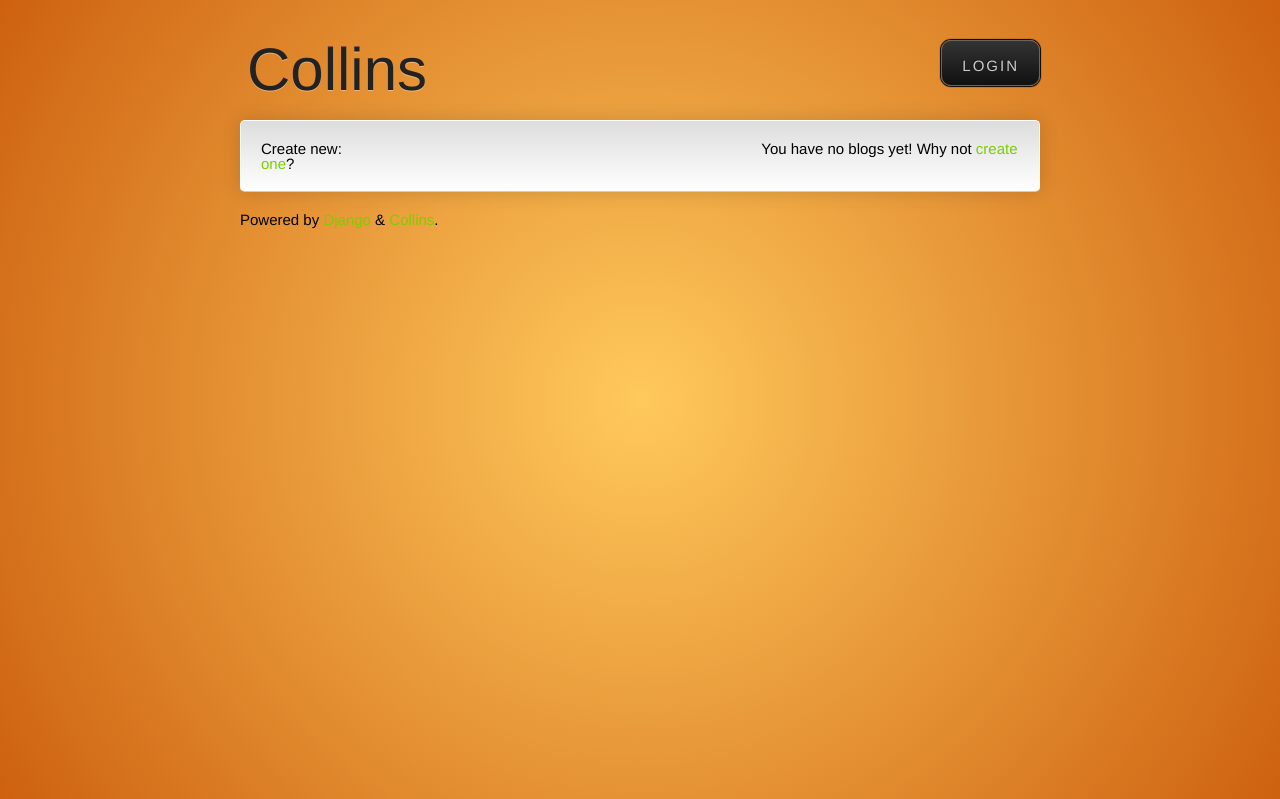
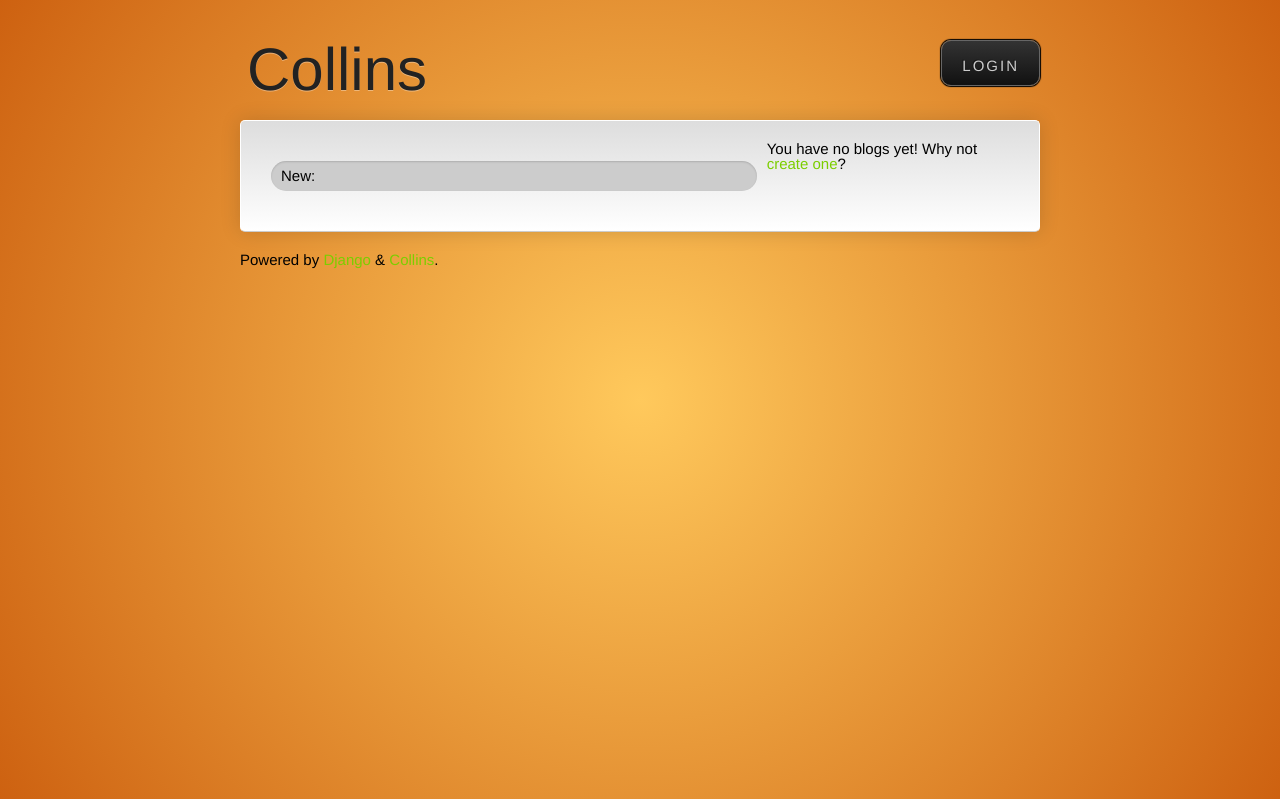
Before and after one commit to harrislapiroff/django-collins, a Django app: template collins/templates/collins/user/dashboard.html in a window 1280 px wide. Shown: the top 799 px of the page. Run offline with Django 3.2, Linux system fonts and the light colour scheme; the template is opened without the code that fills it, so the values that code supplies are empty; some web fonts are replaced.

Commit message:
Layouts, changed some URLs, making things pretttty....

```diff
--- a/collins/static/collins/styles/src/_base.scss
+++ b/collins/static/collins/styles/src/_base.scss
@@ -5,13 +5,18 @@
 		"compass/css3/text-shadow",
 		"compass/css3/transition",
 		"compass/css3/gradient",
-		"compass/utilities/general/clearfix",
-		"layouts";
+		"compass/utilities/general/clearfix";
 
 @include reset-html5;
 
 $font-family: Helvetica, Arial, sans-serif;
 $heading-font: "Expletus Sans", $font-family;
+
 $sitebackground: #C75407;
 $background-accent: #FFFA6F;
 $accent: #CF6;
+
+$pagewidth:800px;
+$contentpadding:20px;
+$contentwidth: $pagewidth - 2 * $contentpadding;
+$columngutter: 20px;
--- a/collins/static/collins/styles/src/_dashboard.scss
+++ b/collins/static/collins/styles/src/_dashboard.scss
@@ -7,3 +7,35 @@
 #yourBlogs{
 	@extend .right-33;
 }
+
+#activeBlog > header > h1{
+	font-size:40px;
+	line-height:40px;
+	font-family: $heading-font;
+	text-shadow:0 1px 0 #FFF;
+}
+
+.newPostBar{
+	background:#CCC;
+	@include border-radius(15px);
+	line-height:30px;
+	padding:0 10px;
+	margin:20px 0 20px 0;
+	@include box-shadow(rgba(0,0,0,.15), 0, 1px, 2px, 0, inset);
+	ul, li{
+		display:inline;
+	}
+	a{
+		margin-left:5px;
+		display:inline-block;
+		background:#FFF;
+		color:#666;
+		line-height:20px;
+		border-radius:10px;
+		padding:0 10px;
+		&:hover{
+			background:#222;
+			color:#FFF;
+		}
+	}
+}
--- a/collins/static/collins/styles/src/_layouts.scss
+++ b/collins/static/collins/styles/src/_layouts.scss
@@ -1,4 +1,24 @@
-.left-33 { width: 33%; float: left; }
-.right-33{ width: 33%; float: right; }
-.left-66 { width: 66%; float: left; }
-.right-66{ width: 66%; float: right;}
+$w33: $contentwidth / 3 - 1px;
+$w66: 2 * $contentwidth / 3 - 1px;
+$halfcolgut: $columngutter / 2;
+
+.left-33 {
+	width: $w33 - $columngutter;
+	padding: 0 $halfcolgut;
+	float: left;
+}
+.right-33{
+	width: $w33 - $columngutter;
+	padding: 0 $halfcolgut;
+	float: right;
+}
+.left-66 {
+	width: $w66 - $columngutter;
+	padding: 0 $halfcolgut;
+	float: left;
+}
+.right-66{
+	width: $w66 - $columngutter;
+	padding: 0 $halfcolgut;
+	float: right;
+}
--- a/collins/static/collins/styles/src/screen.scss
+++ b/collins/static/collins/styles/src/screen.scss
@@ -8,7 +8,8 @@
 		"base",
 		"generalities",
 		"userActions",
-		"dashboard";
+		"dashboard",
+		"layouts";
 
 html{
 	background: $sitebackground;
@@ -47,14 +48,14 @@ body{
 	}
 }
 #container{
-	width: 800px;
+	width: $pagewidth;
 	margin: 0 auto;
 	position: relative;
 }
 #content{
 	$radius: 5px;
 	@include border-radius($radius);
-	padding: 20px;
+	padding: $contentpadding;
 	margin: 20px 0;
 	@include box-shadow(rgba(0,0,0,.15), 0, 0, 20px, 0, false);
 	@include linear-gradient(color-stops(#DDD, #FFF 40px));
--- a/collins/templates/collins/user/dashboard.html
+++ b/collins/templates/collins/user/dashboard.html
@@ -10,7 +10,7 @@
 			<h1>{{ current_blog.name }}</h1>
 		</header>
 		<nav class="newPostBar">
-			Create new:
+			New:
 			<ul>
 				{% for post_type in current_blog.permitted_post_types.all %}
 				<li><a href="{% url create_post blog_slug=current_blog.slug post_type=post_type.model %}">{{ post_type.name }}</a></li>
```
Also changed, not shown: collins/urls.py (+4 -4 lines), collins/static/collins/styles/stylesheets/screen.css.
